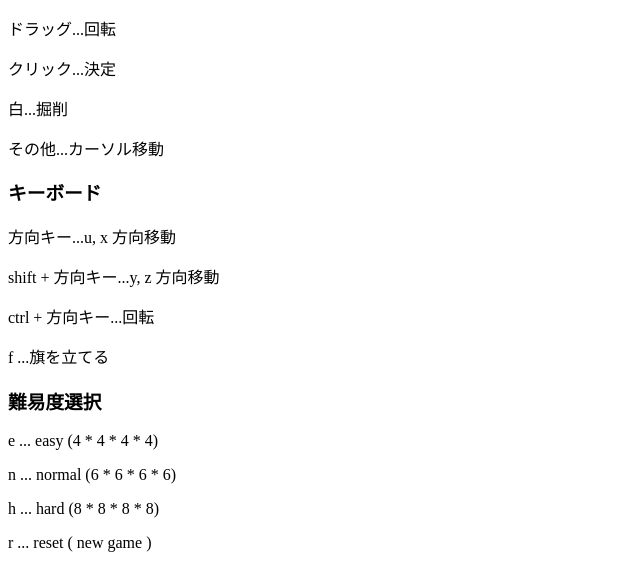
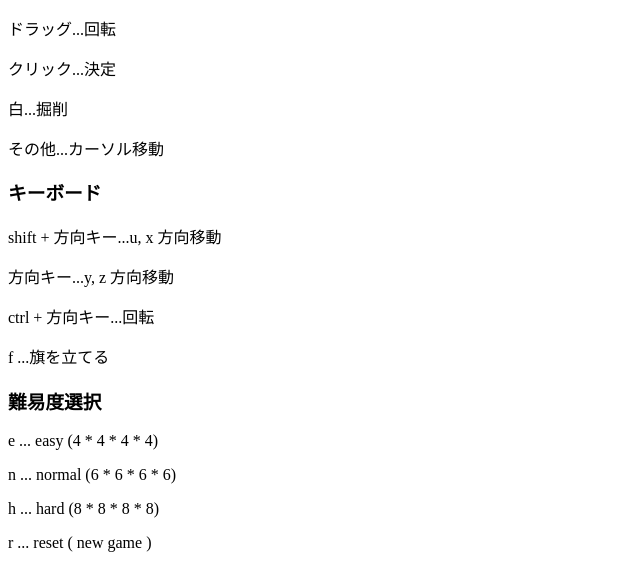
Before and after one commit to kenforew/4DMineSweeper.github.io, a plain HTML site: page index.html in a window 1280 px wide. Shown: the part 531-1099 px from the top of the page, without its empty margins (0-640 px from the left). Drawn offline with Linux system fonts and the light colour scheme.

Commit message:
Update index.html

```diff
--- a/index.html
+++ b/index.html
@@ -13,8 +13,8 @@
         <p>白...掘削</p>
         <p>その他...カーソル移動</p>
         <h3>キーボード</h3>
-        <p>方向キー...u, x 方向移動</p>
-        <p>shift + 方向キー...y, z 方向移動</p>
+        <p>shift + 方向キー...u, x 方向移動</p>
+        <p>方向キー...y, z 方向移動</p>
         <p>ctrl + 方向キー...回転</p>
         <p>f ...旗を立てる</p>
         <h3>難易度選択</h3>
```
